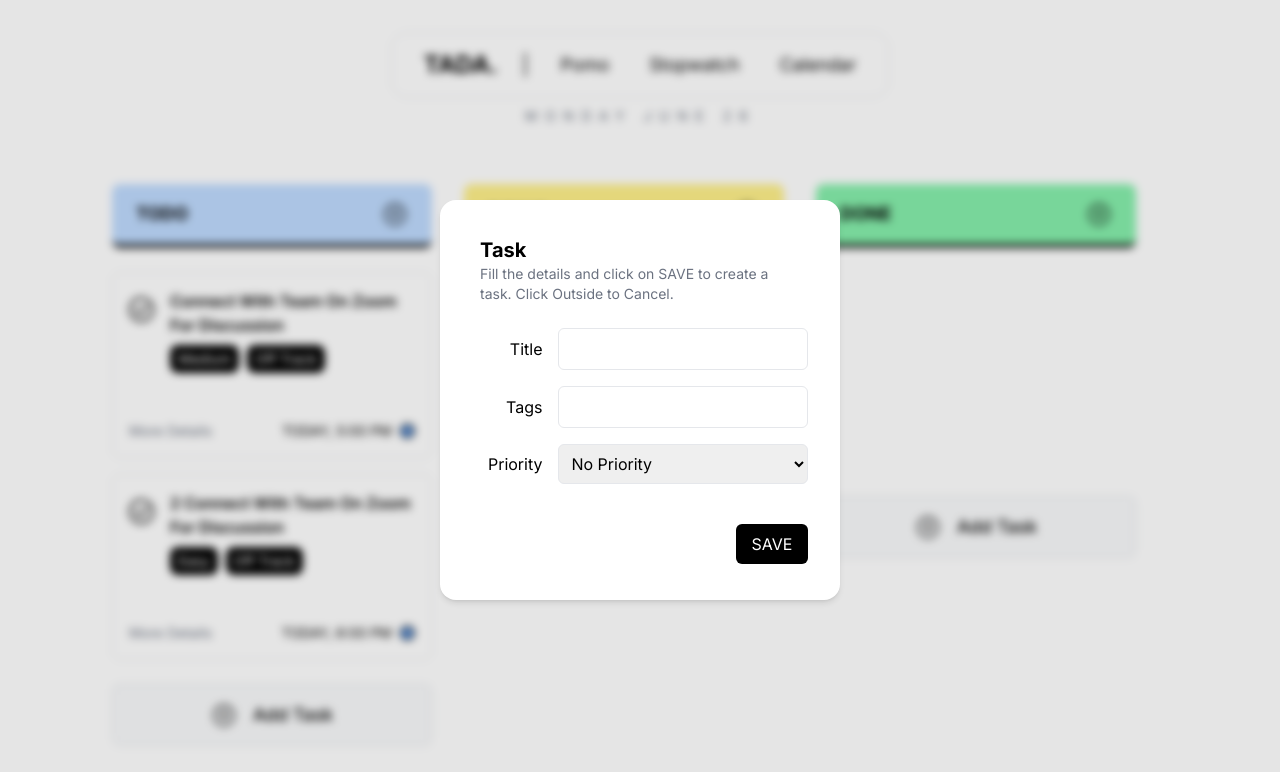
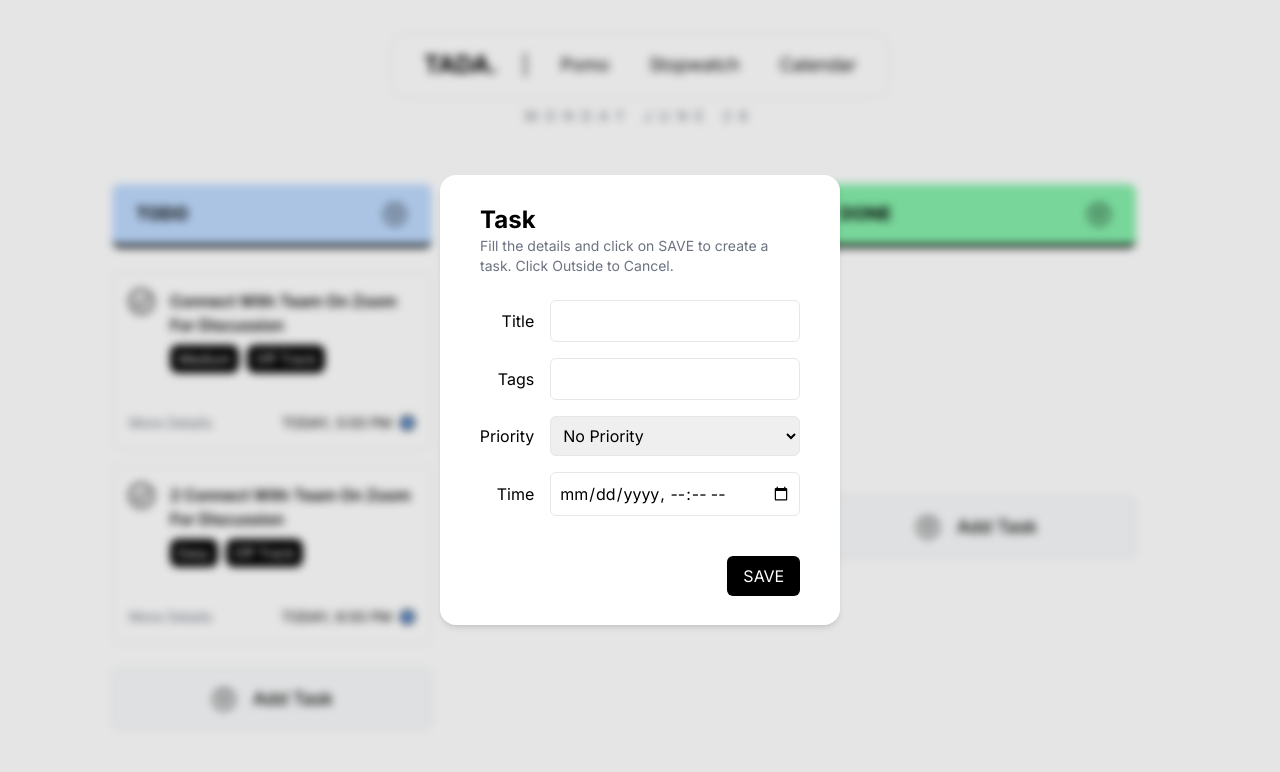
Before and after one commit to Thisisaarush/Tada, a SvelteKit app: page / in a window 1280 px wide. Both pictures are taken after a click on the picture 411 px from the left and 214 px from the top of the page. Shown: the top 772 px of the page. Built offline with nearby package versions, Linux system fonts and the light colour scheme.

Commit message:
added add task functionality

```diff
--- a/package.json
+++ b/package.json
@@ -12,6 +12,7 @@
   "devDependencies": {
     "@sveltejs/adapter-auto": "^2.0.0",
     "@sveltejs/kit": "^1.20.4",
+    "@types/uuid": "^9.0.2",
     "autoprefixer": "^10.4.14",
     "postcss": "^8.4.24",
     "prettier": "^2.8.8",
@@ -25,6 +26,7 @@
   },
   "type": "module",
   "dependencies": {
-    "moment": "^2.29.4"
+    "moment": "^2.29.4",
+    "uuid": "^9.0.0"
   }
 }
--- a/src/routes/+page.svelte
+++ b/src/routes/+page.svelte
@@ -1,70 +1,40 @@
 <script lang='ts'>
+	// components
 	import TaskTitle from './TaskTitle.svelte'
 	import AddTask from './AddTask.svelte'
 	import Task from './Task.svelte'
 	import TaskDetails from './TaskDetails.svelte'
 
-	// icons
-  import tickIcon from '$lib/assets/tick.svg'
-
-	let tasksData = [
-		{
-			title: 'todo',
-			bgColor: 'bg-blue-200',
-			items: [
-				{
-					id: "1",
-					icon: tickIcon,
-					title: 'connect with team on zoom for discussion',
-					tags: ['medium', 'off track'],
-					time: 'Today, 5:00 pm',
-				},
-				{
-					id: "2",
-					icon: tickIcon,
-					title: '2 connect with team on zoom for discussion',
-					tags: ['easy', 'off track'],
-					time: 'Today, 6:00 pm',
-				}
-			]
-		},
-		{
-			title: 'doing',
-			bgColor: 'bg-yellow-200',
-			items: []
-		},
-		{
-			title: 'done',
-			bgColor: 'bg-green-300',
-			items: []
-		},
-	]
+	// states
+	import { tasksData } from './stores.js'
 
 	const handleDrop = (e: any, taskIndex: number) => {
 		const data = JSON.parse(e.dataTransfer.getData("text/plain"))
-		const [item] = tasksData[data.taskIndex].items.splice(data.itemIndex, 1);
-		tasksData[taskIndex].items.push(item);
-		tasksData = tasksData;
+		const [item] = $tasksData[data.taskIndex].items.splice(data.itemIndex, 1);
+		$tasksData[taskIndex].items.push(item);
+		$tasksData = $tasksData;
 	}
 
 </script>
 
 <svelte:head>
-	<title>Home</title>
+	<title>Tada | Your Daily Tasks</title>
 	<meta name="description" content="Todo app" />
 </svelte:head>
 
 <section class='mt-44 mb-10 flex flex-col md:flex-row justify-center items-center md:items-start gap-8 p-2'>
-	{#each tasksData as {title, bgColor, items}, taskIndex (taskIndex) }
-		<div class='max-w-xs w-5/6 flex flex-col gap-6'>
-			<TaskTitle title={title} bgColor={bgColor} />
+	{#each $tasksData as {title, bgColor, items}, taskIndex (taskIndex) }
+	<div class='max-w-xs w-5/6 flex flex-col gap-6'>
+		<TaskTitle title={title} bgColor={bgColor} />
+		{#key items.length, items}
 			<ul class='min-h-[200px] flex flex-col gap-4' on:dragover|preventDefault on:drop|preventDefault={(e) => handleDrop(e, taskIndex)}>
 				{#each items as item, itemIndex (item.id) }
-						<Task {...item} itemIndex={itemIndex} taskIndex={taskIndex}/>
+				<Task {...item} itemIndex={itemIndex} taskIndex={taskIndex}/>
 				{/each}
 			</ul>
-			<AddTask />
-		</div>
+		{/key}
+		<AddTask title={title} />
+	</div>
 	{/each}
 	<TaskDetails />
 </section>
--- a/src/routes/AddTask.svelte
+++ b/src/routes/AddTask.svelte
@@ -1,8 +1,22 @@
-<script>
+<script lang='ts'>
+  //icons
   import addIcon from '$lib/assets/add.svg'
+
+  // states
+  import { taskDetailsVisible, currentTaskBlock } from './stores.js'
+
+  // props
+  export let title: string
+
+  const handleAddTask = () => {
+    taskDetailsVisible.set(true)
+    currentTaskBlock.set(title)
+  }
 </script>
 
-<div class='flex justify-center items-center gap-4 bg-gray-50 py-4 rounded-lg border border-gray-300 border-dashed cursor-pointer hover:bg-gray-100'>
+<!-- svelte-ignore a11y-click-events-have-key-events -->
+<!-- svelte-ignore a11y-no-static-element-interactions -->
+<div on:click={handleAddTask} class='flex justify-center items-center gap-4 bg-gray-50 py-4 rounded-lg border border-gray-300 border-dashed cursor-pointer hover:bg-gray-100'>
   <img src={addIcon} alt="add task">
   <p class='capitalize text-lg font-medium'>add task</p>
 </div>
--- a/src/routes/Task.svelte
+++ b/src/routes/Task.svelte
@@ -17,15 +17,17 @@
 </script>
 
 <!-- svelte-ignore a11y-no-static-element-interactions -->
-<div id={id} class='flex flex-col justify-between items-center border bg-white rounded-lg p-4 capitalize gap-12' draggable={true} on:dragstart={(e) => handleDragStart(e, taskIndex, itemIndex)} >
+<div id={id} class='flex flex-col justify-center items-start border bg-white rounded-lg p-4 capitalize gap-10' draggable={true} on:dragstart={(e) => handleDragStart(e, taskIndex, itemIndex)} >
   <div class='flex items-start justify-center gap-4'>
-    <img src={icon} alt="tick" class='mt-2'>
+    <img src={icon} alt="tick">
     <div class='flex flex-col gap-2'>
       <p class='font-semibold line-clamp-2'>{title}</p>
-      <span class='flex gap-2'>
-        { #each tags as tag }
-        <p class={`py-1 px-2 bg-black text-white rounded-lg text-sm`}>{tag}</p>
-        {/each}
+      <span class='flex gap-2 flex-wrap'>
+        {#if tags.length > 0}
+          {#each tags as tag }
+          <p class={`py-1 px-2 bg-black text-white rounded-lg text-sm`}>{tag}</p>
+          {/each}
+        {/if}
       </span>
     </div>
   </div>
--- a/src/routes/TaskDetails.svelte
+++ b/src/routes/TaskDetails.svelte
@@ -1,39 +1,79 @@
 <script lang='ts'>
-  import { taskDetailsVisible } from './stores.js'
+  import { v4 as uuidv4 } from 'uuid';
+  import moment from 'moment'
 
+  // icons
+  import tickIcon from '$lib/assets/tick.svg'
+  import doingIcon from '$lib/assets/doing.svg'
+  import greenTick from '$lib/assets/greenTick.svg'
+
+  // states
+  import { taskDetailsVisible, tasksData, currentTaskBlock } from './stores.js'
+
+  // refs
   let formElement: HTMLFormElement;
+  let titleValue: string;
+  let tagsValue: string;
+  let priorityValue: string;
+  let timeValue: string
 
   const handleOverlay = () => {
     formElement.reset()
     taskDetailsVisible.set(false)
   }
+  const handleSubmit = () => {
+    let tags = [priorityValue]
+    if (tagsValue && tagsValue.length) {
+      tags = [...tags, ...tagsValue?.split(' ')]
+    }
+
+    $tasksData.map(task => {
+      if (task.title === $currentTaskBlock) {
+        task.items = [...task.items, {
+          id: uuidv4(),
+          icon: $currentTaskBlock === 'todo' ? tickIcon : $currentTaskBlock === 'doing' ? doingIcon : greenTick,
+          title: titleValue,
+          tags,
+          time: moment(timeValue).format('dddd') + " " + moment(timeValue).format('LT')
+        }]
+      }
+    })
+    $tasksData = $tasksData
+    taskDetailsVisible.set(false)
+    formElement.reset()
+  }
 </script>
 
 <div class={`${$taskDetailsVisible ? 'block' : 'hidden'}`}>
-  <div class='flex justify-center items-start gap-6 flex-col absolute top-1/2 left-1/2 -translate-x-1/2 -translate-y-1/2 z-20 shadow-md bg-white rounded-2xl w-[400px] h-[400px]'>
+  <div class='flex justify-center items-center gap-6 flex-col absolute top-1/2 left-1/2 -translate-x-1/2 -translate-y-1/2 z-20 shadow-md bg-white rounded-2xl w-[400px] h-[450px]'>
     <span class='mx-10 flex flex-col text-sm'>
-      <p class='font-bold text-xl'>Task</p>
+      <p class='font-bold text-2xl'>Task</p>
       <p class='text-gray-500'>Fill the details and click on SAVE to create a task. Click Outside to Cancel.</p>
     </span>
-    <form bind:this={formElement} on:submit|preventDefault class='flex flex-col justify-end items-end gap-4 capitalize tesm'>
+    <form bind:this={formElement} method='post' on:submit|preventDefault={handleSubmit} class='flex flex-col justify-end items-end gap-4 capitalize tesm'>
       <span class='flex items-center w-full gap-4 justify-end px-12'>
         <label for="title">Title</label>
-        <input type="text" id='title' class='border p-2 w-[250px] rounded-md'>
+        <input bind:value={titleValue} type="text" id='title' name='title' class='border p-2 w-[250px] rounded-md' required>
       </span>
 
       <span class='flex items-center w-full gap-4 justify-end px-12'>
         <label for="tags">Tags</label>
-        <input type="text" id='tags' class='border p-2 w-[250px] rounded-md'>
+        <input bind:value={tagsValue} type="text" id='tags' name='tags' class='border p-2 w-[250px] rounded-md'>
       </span>
 
       <span class='flex items-center w-full gap-4 justify-end px-12'>
         <label for="priority">Priority</label>
-        <select id="priority" class='border p-2 w-[250px] rounded-md capitalize'>
-          <option value="">no priority</option>
+        <select bind:value={priorityValue} id="priority" name='priority' class='border p-2 w-[250px] rounded-md capitalize'>
+          <option value="no priority">no priority</option>
           <option value="low">low</option>
           <option value="medium">medium</option>
           <option value="high">high</option>
         </select>
+      </span>
+
+      <span class='flex items-center w-full gap-4 justify-end px-12'>
+        <label for="time">Time</label>
+        <input bind:value={timeValue} type="datetime-local" id='time' name='time' class='border p-2 w-[250px] rounded-md'>
       </span>
       <input type="submit" value='save' class='mx-12 mt-6 uppercase bg-black text-white py-2 px-4 rounded-md hover:bg-black/80 cursor-pointer'>
     </form>
--- a/src/routes/stores.js
+++ b/src/routes/stores.js
@@ -1,3 +1,39 @@
 import { writable } from "svelte/store";
+// icons
+import tickIcon from '$lib/assets/tick.svg'
 
-export const taskDetailsVisible = writable(false)
+// global states
+export const taskDetailsVisible = writable(false);
+export const currentTaskBlock = writable('');
+export let tasksData = writable([
+  {
+    title: 'todo',
+    bgColor: 'bg-blue-200',
+    items: [
+      {
+        id: "1",
+        icon: tickIcon,
+        title: 'connect with team on zoom for discussion',
+        tags: ['medium', 'off track'],
+        time: 'Today, 5:00 pm',
+      },
+      {
+        id: "2",
+        icon: tickIcon,
+        title: '2 connect with team on zoom for discussion',
+        tags: ['easy', 'off track'],
+        time: 'Today, 6:00 pm',
+      }
+    ]
+  },
+  {
+    title: 'doing',
+    bgColor: 'bg-yellow-200',
+    items: []
+  },
+  {
+    title: 'done',
+    bgColor: 'bg-green-300',
+    items: []
+  },
+]);
--- a/src/routes/taskTitle.svelte
+++ b/src/routes/taskTitle.svelte
@@ -1,5 +1,6 @@
 <script lang='ts'>
-  import { taskDetailsVisible } from './stores.js'
+  // states
+  import { taskDetailsVisible, currentTaskBlock } from './stores.js'
 
   // icons
   import addIcon from '$lib/assets/add.svg'
@@ -10,6 +11,7 @@
 
   const handleAddTask = () => {
     taskDetailsVisible.set(true)
+    currentTaskBlock.set(title)
   }
 </script>
 
```
Also changed, not shown: 1 other file (tests, documents, lock files or other folders).
